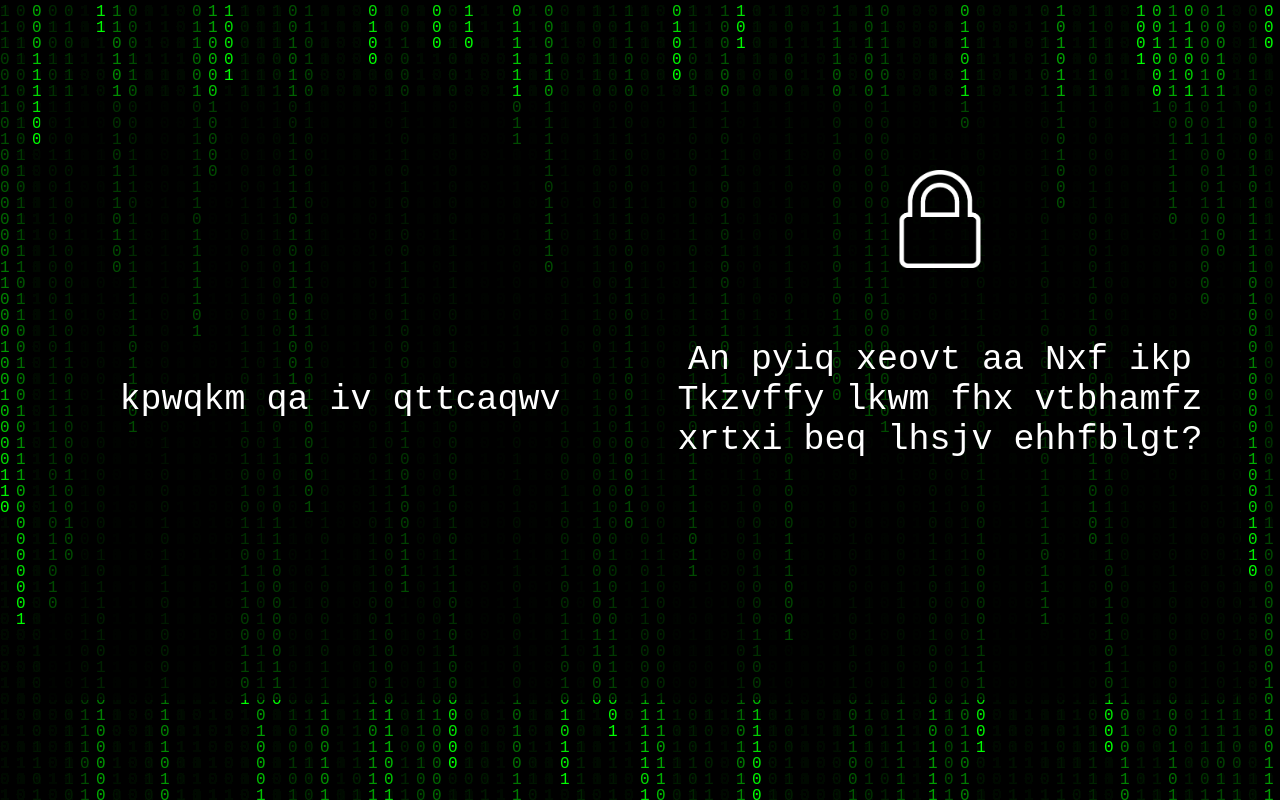
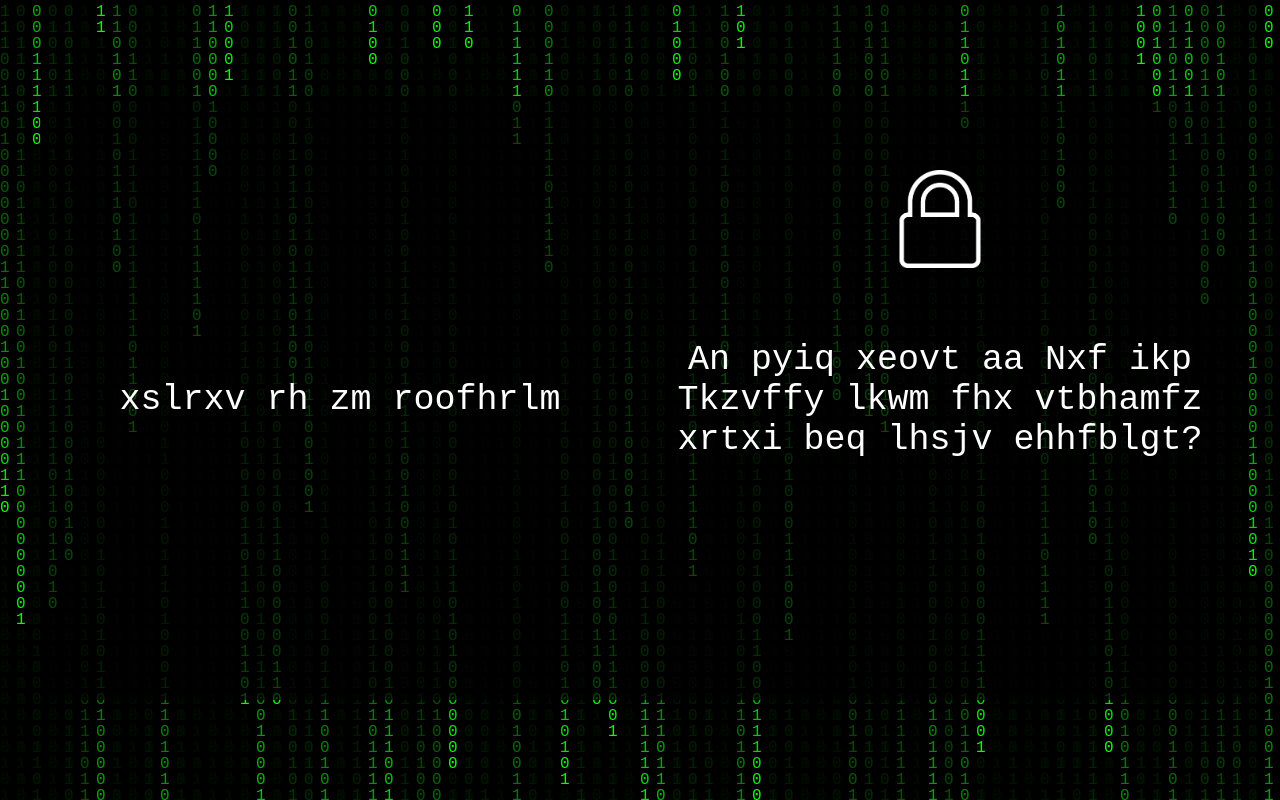
Before and after one commit to codekid211/codekid211.github.io, a plain HTML site: page index.html in a window 1280 px wide. Drawn offline with Linux system fonts and the light colour scheme.

Commit message:
Update index.html

```diff
--- a/index.html
+++ b/index.html
@@ -13,7 +13,7 @@
     <script src = "matrix_effect.js"></script>
     <div id = "blackDivBox">
         <div class = "innerDiv">
-            <p>kpwqkm qa iv qttcaqwv</p>
+            <p>xslrxv rh zm roofhrlm</p>
         </div>
         <div class = "innerDiv">
             <img src= "output-onlinepngtools.png" alt="n30" class="overlay-image">
```
